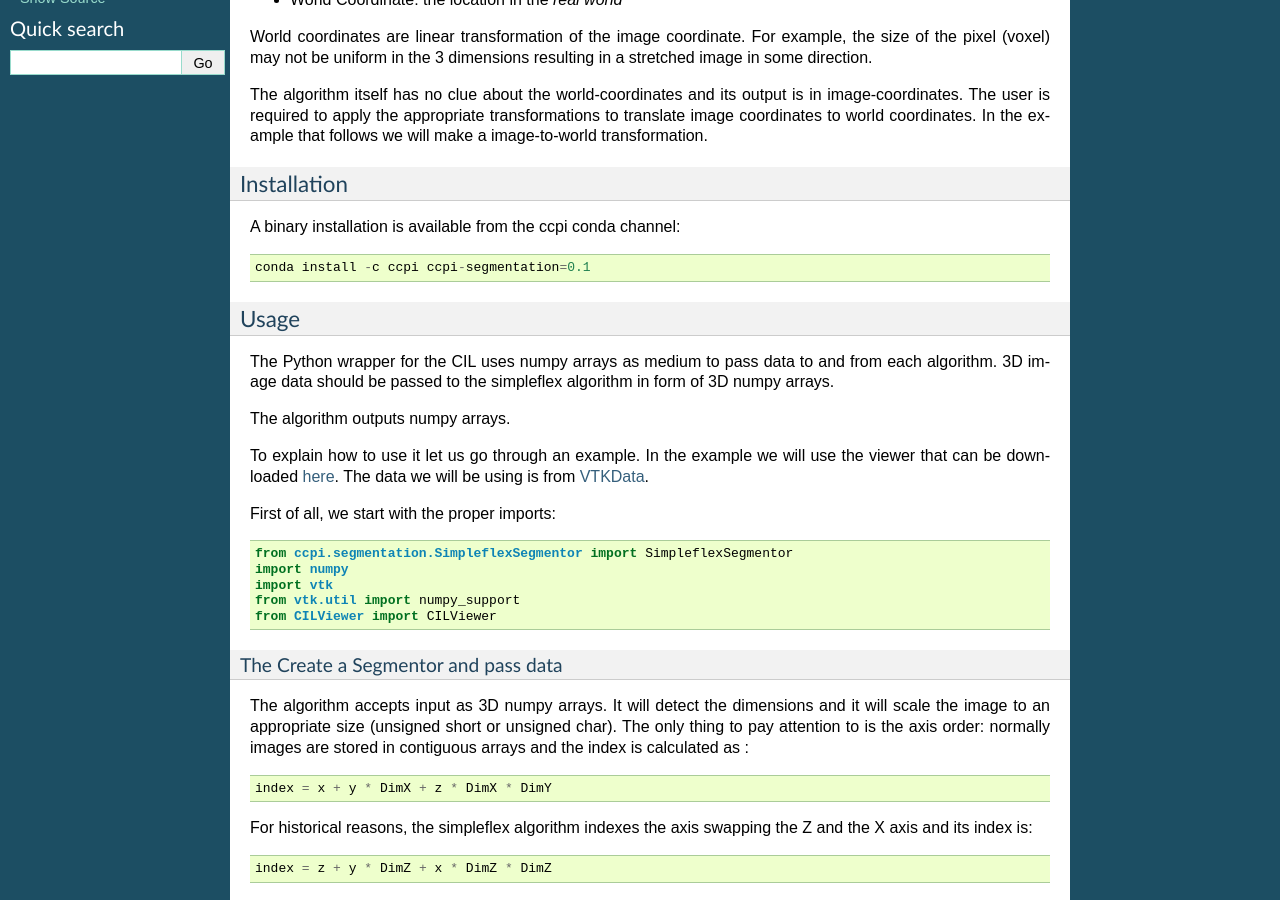
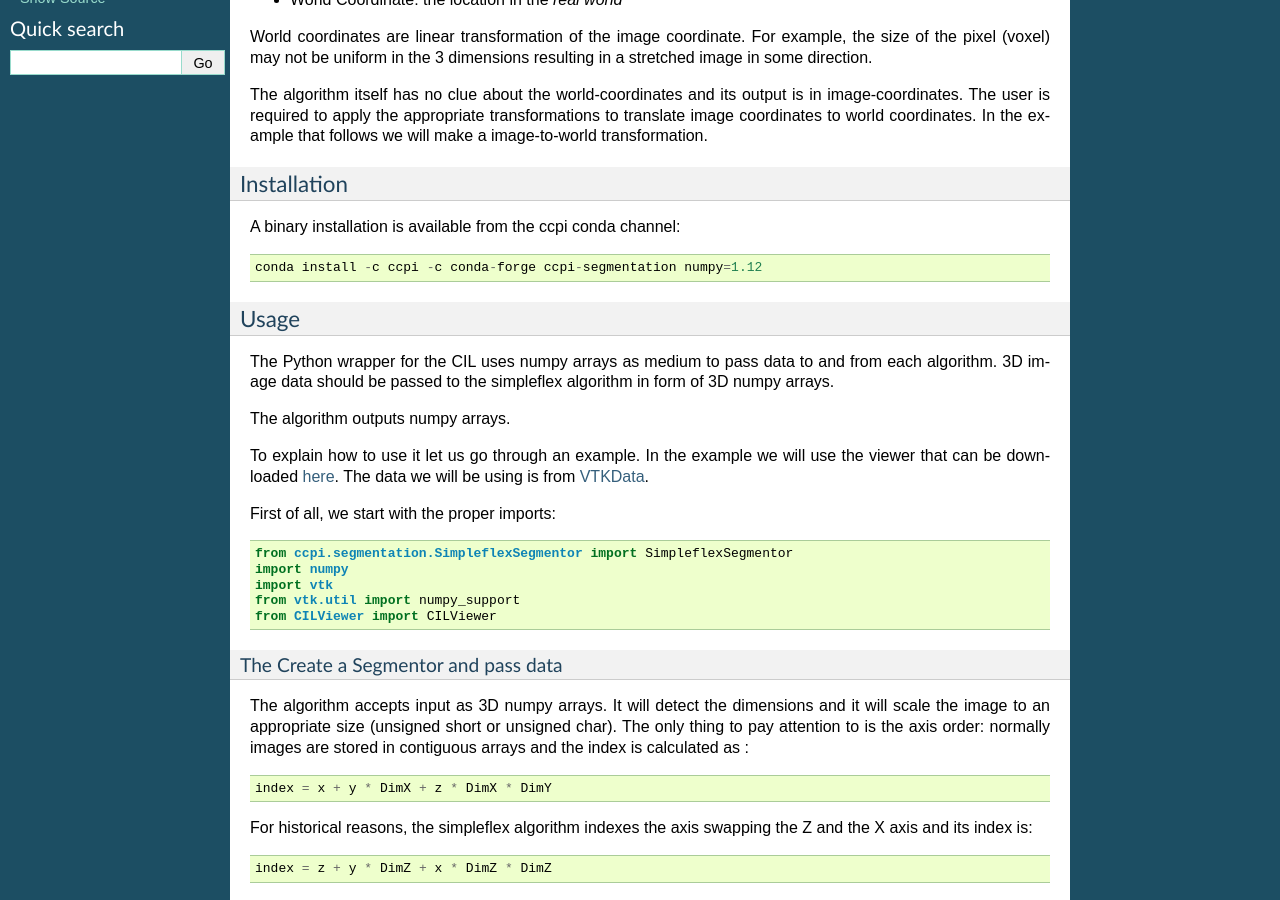
Before and after one commit to vais-ral/CIL-Docs, a Sphinx documentation site: the page built from docs/segmentation.rst, in a window 1280 px wide and 900 px high, scrolled down 373 px. Built offline with Sphinx 7.4.7, drawn with Linux system fonts in a browser that asks for light colours.

Commit message:
Update segmentation.rst

```diff
--- a/docs/segmentation.rst
+++ b/docs/segmentation.rst
@@ -32,7 +32,7 @@ A binary installation is available from the ccpi conda channel:
 
 ::
 
-    conda install -c ccpi ccpi-segmentation=0.1
+    conda install -c ccpi -c conda-forge ccpi-segmentation numpy=1.12
 
 -----
 Usage
```
